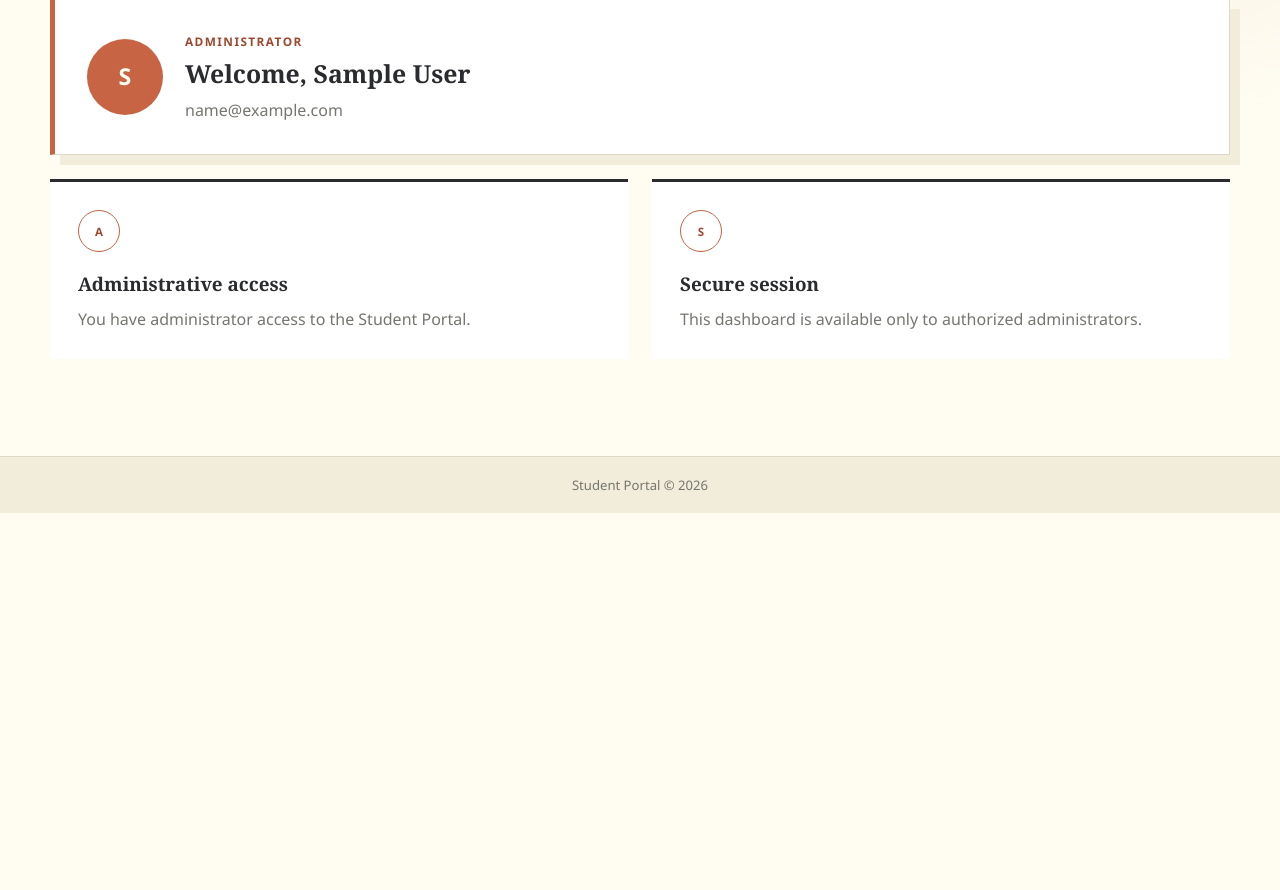
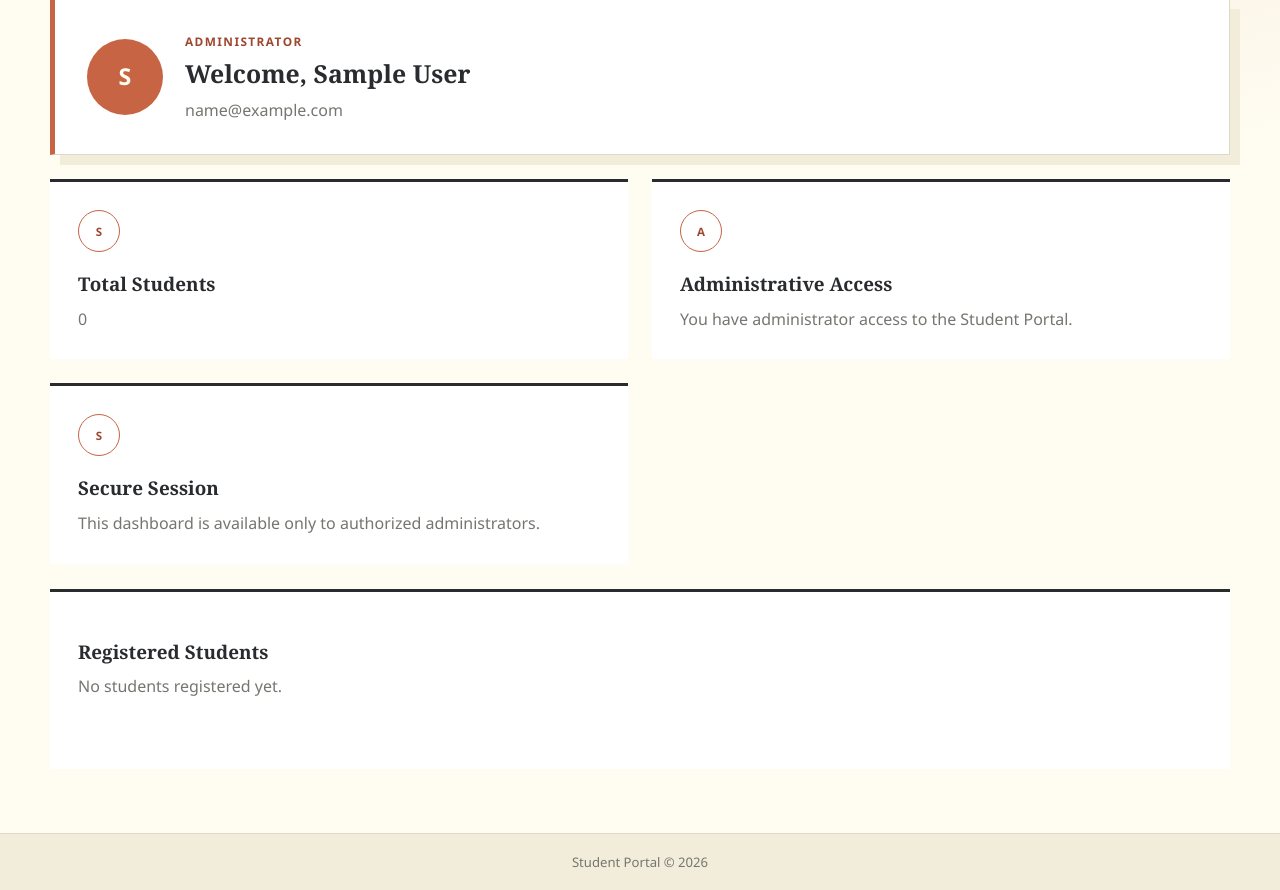
Before and after one commit to MokshithRao/student-portal, a FastAPI app: page /admin in a window 1280 px wide. Shown: the part 287-1177 px from the top of the page. Before the commit the page ends 800 px from the top, so only its background shows below. Run offline with FastAPI, Linux system fonts and the light colour scheme; the visitor is signed in with stand-in values (Sample User, id 1); tables that the repository leaves empty hold one stand-in row (values such as "Sample post").

Commit message:
Add admin dashboard and create admin script
- Implement admin dashboard with total students count and registered students list.
- Create script for adding new admin accounts with validation for existing emails.

```diff
--- a/main.py
+++ b/main.py
@@ -283,7 +283,12 @@ def logout(request: Request):
     )
 
 
-# Admin page
+
+
+
+
+
+# Admin dashboard
 @app.get("/admin")
 def admin_page(request: Request, db=Depends(get_db)):
 
@@ -292,22 +297,29 @@ def admin_page(request: Request, db=Depends(get_db)):
     if not user_id:
         return RedirectResponse("/login", status_code=303)
 
-    user = db.query(User).filter(
-        User.id == user_id
-    ).first()
+    user = db.query(User).filter(User.id == user_id).first()
 
     if not user:
         request.session.clear()
         return RedirectResponse("/login", status_code=303)
 
     if user.role != "admin":
-        raise HTTPException(
-            status_code=403,
-            detail="Access Denied"
-        )
+        raise HTTPException(status_code=403, detail="Access Denied")
+
+    total_students = db.query(User).filter(
+        User.role == "student"
+    ).count()
+
+    students = db.query(User).filter(
+        User.role == "student"
+    ).all()
 
     return templates.TemplateResponse(
         request=request,
         name="admin.html",
-        context={"user": user}
+        context={
+            "user": user,
+            "total_students": total_students,
+            "students": students
+        }
     )
--- a/templates/admin.html
+++ b/templates/admin.html
@@ -1,18 +1,24 @@
+
 {% extends "base.html" %}
 
 {% block content %}
 
 <section class="dashboard">
+
     <div class="dashboard-header">
         <div>
             <span class="eyebrow">Administration workspace</span>
             <h1>Admin Dashboard</h1>
         </div>
+
         <a class="button button-secondary" href="/logout">Logout</a>
     </div>
 
     <div class="profile-card admin-profile">
-        <div class="profile-avatar" aria-hidden="true">{{ user.name[0] | upper }}</div>
+        <div class="profile-avatar" aria-hidden="true">
+            {{ user.name[0] | upper }}
+        </div>
+
         <div>
             <p class="profile-label">Administrator</p>
             <h2>Welcome, {{ user.name }}</h2>
@@ -21,17 +27,73 @@
     </div>
 
     <div class="dashboard-grid">
+
+        <article class="info-card">
+            <span class="card-icon" aria-hidden="true">S</span>
+            <h2>Total Students</h2>
+            <p>{{ total_students }}</p>
+        </article>
+
         <article class="info-card">
             <span class="card-icon" aria-hidden="true">A</span>
-            <h2>Administrative access</h2>
+            <h2>Administrative Access</h2>
             <p>You have administrator access to the Student Portal.</p>
         </article>
+
         <article class="info-card">
             <span class="card-icon" aria-hidden="true">S</span>
-            <h2>Secure session</h2>
+            <h2>Secure Session</h2>
             <p>This dashboard is available only to authorized administrators.</p>
         </article>
+
     </div>
+
+
+
+    <div class="info-card" style="margin-top: 25px;">
+
+        <h2>Registered Students</h2>
+
+        {% if students %}
+
+            <div style="overflow-x: auto;">
+
+                <table>
+                    <thead>
+                        <tr>
+                            <th>Student ID</th>
+                            <th>Name</th>
+                            <th>Email</th>
+                            <th>Phone</th>
+                            <th>Course</th>
+                        </tr>
+                    </thead>
+
+                    <tbody>
+                        {% for student in students %}
+                        <tr>
+                            <td>{{ student.id }}</td>
+                            <td>{{ student.name }}</td>
+                            <td>{{ student.email }}</td>
+                            <td>{{ student.phone }}</td>
+                            <td>{{ student.course }}</td>
+                        </tr>
+                        {% endfor %}
+                    </tbody>
+
+                </table>
+
+            </div>
+
+        {% else %}
+
+            <p>No students registered yet.</p>
+
+        {% endif %}
+
+    </div>
+
+
 </section>
 
 {% endblock %}
```
Also changed, not shown: create_admin.py (added, +35 -0 lines).
